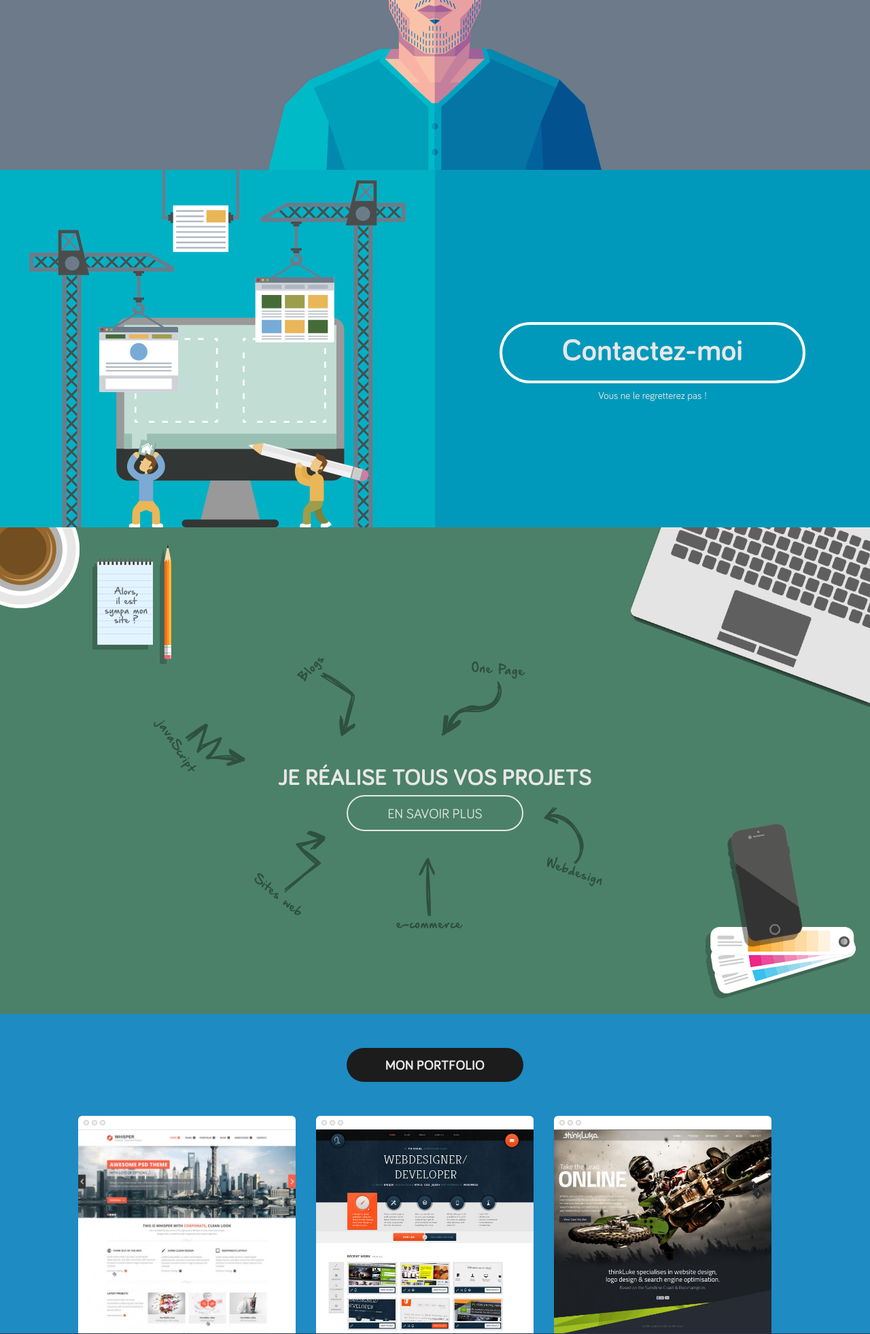
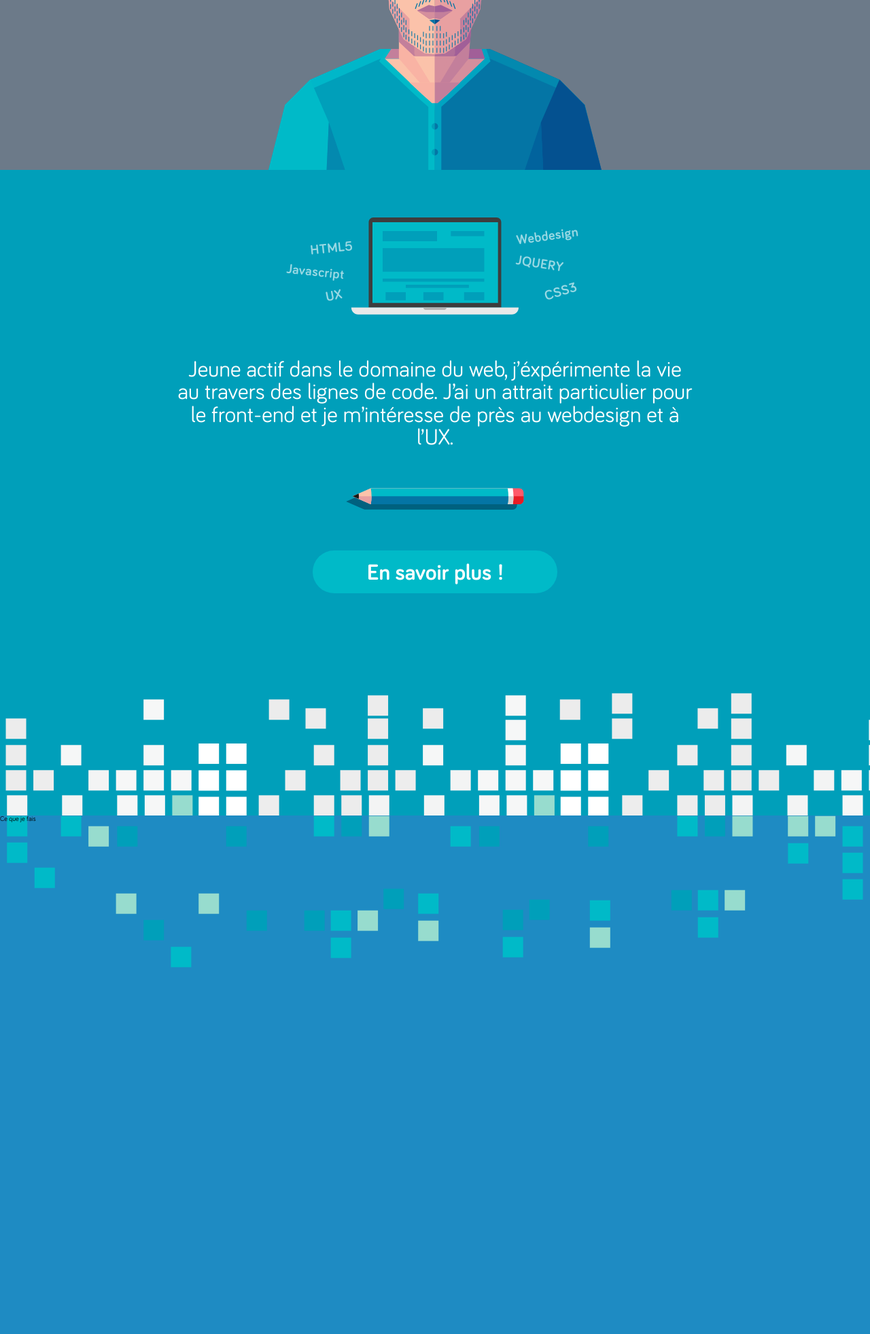
Before and after one commit to Jimmylet/Portfolio, a PHP site: page / in a window 1280 px wide. Shown: the part 453-2416 px from the top of the page at 68% size. Run offline with PHP 8.4, Linux system fonts and the light colour scheme.

Commit message:
modify organization, code section intro

```diff
--- a/www/index.html
+++ b/www/index.html
@@ -30,32 +30,85 @@
 				</header>
 				<div class="site-content">
 					<div class="container">
+						<main>
 							<section class="welcome">
 								<h2 class="welcome__title" aria-level="2">Bienvenue sur mon site web !</h2>
 								<span class="welcome__hello">Hello&nbsp;!</span>
 								<span class="welcome__description">Je suis Jimmy Letecheur, un développeur web belge.</span>
 							</section>
-						<section class="contact-me">
-							<img class="contact-me__img" src="./img/contact-me_img.svg" alt="Je crées des sites web"
-							     width="623" height="592">
-							<div class="contact-me__section-link">
-								<a href="" class="contact-me__section-link__link">
-									<h2 class="contact-me__section-link__title" aria-level="2">Contactez-moi</h2>
-								</a>
-								<span class="contact-me__section-subtext">
-									Vous ne le regretterez pas&nbsp;!
-								</span>
+							<section class="introduction">
+								<h2 aria-level="2" class="introduction__title">À propos de moi</h2>
+								<div class="introduction__computer-container">
+									<svg width="450" height="143" viewBox="0 0 248 143"
+									     xmlns="http://www.w3.org/2000/svg">
+										<g fill="none" fill-rule="evenodd">
+											<g>
+												<g>
+													<g class="computer__text1" font-weight="bold" font-family="Bariol-Bold, Bariol"
+													   letter-spacing=".503" fill="#FFF" font-size="20"
+													   fill-opacity=".6">
+														<text transform="rotate(-6 410.242 -676.712)">
+															<tspan x="36.427" y="19.29">HTML5</tspan>
+														</text>
+														<text transform="rotate(6 -224.108 770.08)">
+															<tspan x="1.376" y="54.078">Javascript</tspan>
+														</text>
+														<text transform="rotate(-11 274.538 -285.132)">
+															<tspan x="59.259" y="89.128">UX</tspan>
+														</text>
+													</g>
+													<g class="computer__text2" font-weight="bold" font-family="Bariol-Bold, Bariol"
+													   letter-spacing=".503" fill="#FFF" font-size="20"
+													   fill-opacity=".6">
+														<text transform="rotate(-17 160.52 -267.86)">
+															<tspan x="43.722" y="104">CSS3</tspan>
+														</text>
+														<text transform="rotate(9 22.743 767.914)">
+															<tspan x="1.829" y="63.219">JQUERY</tspan>
+														</text>
+														<text transform="rotate(-8 182.725 -771.687)">
+															<tspan x="2.588" y="22.5">Webdesign</tspan>
+														</text>
+													</g>
+													<g>
+														<path d="M126.513 132.525H26.475V6.84c0-3.778 3.062-6.84 6.84-6.84H214.58c3.78 0 6.84 3.062 6.84 6.84v125.685h-94.907z"
+														      fill="#3D3D3D"/>
+														<path d="M247.07 132.525c0 5.666-4.505 10.26-10.064 10.26H10.89c-5.56 0-10.066-4.594-10.066-10.26H247.07z"
+														      fill="#E9E9E9"/>
+														<polygon fill="#00BAC8"
+														         points="32 125.845 216.687 125.845 216.687 7 32 7"/>
+														<path d="M141.05 132.525c0 1.89-1.564 3.42-3.495 3.42H110.34c-1.928 0-3.494-1.53-3.494-3.42h34.205z"
+														      fill="#B3B2B2"/>
+													</g>
+													<g class="computer__screenbloc" transform="translate(47 20)" fill="#009FBA">
+														<rect x="59.911" y="89.937" width="29.619" height="11.881"/>
+														<rect x="100.35" width="49.091" height="7.5"/>
+														<rect x="119.823" y="89.937" width="29.619" height="11.881"/>
+														<rect width="80" height="15"/>
+														<rect y="25.124" width="149.441" height="34.659"/>
+														<rect y="69.906" width="149.441" height="4.612"/>
+														<rect x="34" y="79" width="92.918" height="4.612"/>
+														<rect x="4.381" y="89.937" width="29.619" height="11.931"/>
+													</g>
+												</g>
+											</g>
+										</g>
+									</svg>
 								</div>
+								<p class="introduction__text">
+									Jeune actif dans le domaine du web, j’éxpérimente la vie au travers des lignes de
+									code. J’ai un attrait particulier pour le front-end et je m’intéresse de près au
+									webdesign et à l’UX.
+								</p>
+								<img class="introduction__pencil" src="./img/svg/pencil.svg" alt="" width="262" height="32">
+								<a href="#" class="introduction__button" title="Vers la page À propos">En savoir plus&nbsp;!</a>
 							</section>
-						<section class="more">
-							<h2 class="more__text">Je réalise tous vos projets</h2>
-							<a href="#" class="more__button">
-								En savoir plus
-							</a>
+							<section class="whati">
+								<h2 class="whati__title" aria-level="2">Ce que je fais</h2>
 							</section>
 							<section class="portfolio-news">
 								<a href="./html/portfolio.html" class="portfolio-news__button">
-								<h2>Mon portfolio</h2>
+									<h2 aria-level="2">Mon portfolio</h2>
 								</a>
 								<div class="news-container">
 									<div class="news-container__browser">
@@ -108,6 +161,7 @@
 									</div>
 								</div>
 							</section>
+						</main>
 						<footer class="footer">
 							<div class="footer__follow-me">
 								<h2 class="footer__follow-me__title">Suivez-moi</h2>
@@ -200,11 +254,13 @@
 		</div>
 		<script type="text/javascript" src="https://code.jquery.com/jquery-2.2.3.min.js"></script>
 		<script type="text/javascript" src="scripts/menu-res.js"></script>
+		<script type="text/javascript" src="scripts/computer_anim.js"></script>
 		<script type="text/javascript" src="scripts/scrollreveal.min.js"></script>
 		<script type="text/javascript">
 			// Changing the defaults
-			window.sr = ScrollReveal({ reset: false });
+			window.sr = ScrollReveal({reset: false});
 			// Customizing a reveal set
+			/*
 			 sr.reveal('.contact-me__section-link__link', { origin: 'right', duration: 500, delay: 200, opacity: 0, distance: '250px',
 			 easing: 'ease-in-out', viewFactor: 0.7,});
 			 sr.reveal('.contact-me__section-subtext', { origin: 'left', duration: 500, delay: 400, opacity: 0, distance: '250px',
@@ -215,6 +271,7 @@
 			 sr.reveal('.icons', { origin: 'left', duration: 800, delay: 300, opacity: 0, distance: '30px', viewFactor: 0.1, scale:0.2}, 200);
 			 sr.reveal('.more__text', { origin: 'top', duration: 900, delay: 100, opacity: 0, distance: '100px', scale:1});
 			 sr.reveal('.more__button', { origin: 'bottom', duration: 900, delay: 600, opacity: 0, distance: '0px', scale:0, viewFactor: 0.6});
+			 */
 		</script>
 	</body>
 </html>
--- /dev/null
+++ b/www/scripts/computer_anim.js
@@ -0,0 +1,18 @@
+/**
+ * Created by jimmy on 29/04/16.
+ */
+
+$(window).scroll(function() {
+    var scroll = $(window).scrollTop();
+
+    //>=, not <=
+    if (scroll >= 350) {
+        //clearHeader, not clearheader - caps H
+        $(".introduction").addClass("anim-computer");
+    }
+
+    if (scroll >= 600) {
+        //clearHeader, not clearheader - caps H
+        $(".introduction").addClass("anim-pencil");
+    }
+});
--- /dev/null
+++ b/www/stylus/components/secion.introduction_components.styl
@@ -0,0 +1,57 @@
+.introduction
+  padding 0 2em
+  text-align center
+  background-image url("../img/svg/pattern_rect.svg")
+  background-repeat repeat-x
+  background-position center 770px
+  background-color color-introduction
+  z-index 10
+  &__text
+    color white;
+    font-size: 3.33em
+  &__button
+    position: relative
+    color white
+    display inline-block
+    font-size 3.33em
+    font-weight: bold
+    padding 0.450em 2.402em
+    background-color color-button-introduction
+    border-radius 10em
+    &:before
+      content ""
+      background url(../img/svg/smiley.svg) no-repeat
+      height 49px
+      width 49px
+      display inline-block
+      position: absolute
+      right: 8px
+      top 6px
+      opacity 0
+      transition .3s ease-in
+    &:hover:before
+      transition .3s ease-in
+      opacity 1
+
+
+
+/************************************\
+  ANIMATION COMPUTER
+\************************************/
+
+.introduction__pencil
+  transform rotate(-8deg)
+
+
+.anim-computer
+  .computer__text2
+    transform: translateX(130px)
+    transition .5s ease
+  .computer__text1
+    transform: translateX(-170px)
+    transition .5s ease
+
+.anim-pencil
+  .introduction__pencil
+    transform rotate(0deg)
+    transition .5s ease
--- /dev/null
+++ b/www/stylus/components/section.whati_components.styl
@@ -0,0 +1,5 @@
+.whati
+  background-image url("../img/svg/pattern_rect_2.svg")
+  background-repeat repeat-x
+  background-position center top
+  background-color color-portolio-blue
--- /dev/null
+++ b/www/stylus/objects/section.introduction_objects.styl
@@ -0,0 +1,13 @@
+.introduction
+  height 95em
+  padding-top 7em
+  &__title
+    display none
+  &__pencil
+    display block
+    margin 0 auto
+  &__text
+    max-width 22.823em
+    margin 1.802em auto 1.802em auto
+  &__button
+    margin-top 1.802em
--- /dev/null
+++ b/www/stylus/objects/section.whati_objects.styl
@@ -0,0 +1,3 @@
+.whati
+  height 150em
+  z-index -1
--- a/www/stylus/settings/colors.styl
+++ b/www/stylus/settings/colors.styl
@@ -24,9 +24,10 @@
 color-welcome-bckg = #6C7A89
 
 /************************************\
-  section.more
+  section.introduction
 \************************************/
-color-more-green = #4B8169
+color-introduction = #009FBA
+color-button-introduction = #00BAC8
 
 /************************************\
    section.portfolio
--- a/www/stylus/styles.styl
+++ b/www/stylus/styles.styl
@@ -29,6 +29,8 @@
 @import "components/section.more_components.styl"
 @import "components/section.portfolio.news_components.styl"
 @import "components/section.footer__components.styl"
+@import "components/secion.introduction_components.styl"
+@import "components/section.whati_components.styl"
 
 // Objects
 @import "objects/header_objects.styl"
@@ -37,7 +39,8 @@
 @import "objects/section.more_objects.styl"
 @import "objects/section.portfolio.news_objects.styl"
 @import "objects/section.footer_objects.styl"
-
+@import "objects/section.introduction_objects.styl"
+@import "objects/section.whati_objects.styl"
 
 // Trumps
 // --- nothing here (yet)
```
Also changed, not shown: www/css/styles.css, www/img/svg/ordi+ecran.svg (added), www/img/svg/pattern_rect.svg (added), www/img/svg/pattern_rect_2.svg (added), www/img/svg/pencil.svg (added), www/img/svg/smiley.svg (added). Lines whose indentation alone changed are shown as unchanged.
